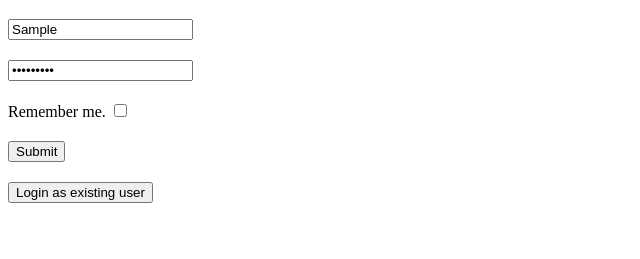
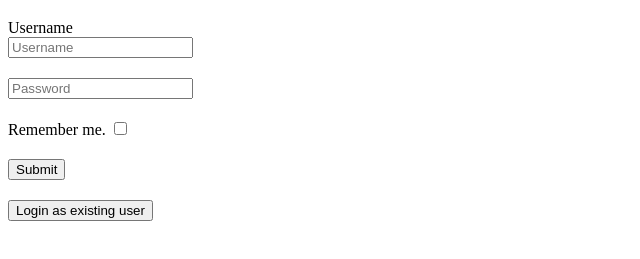
Before and after one commit to acciojob/remember-me-login-form-hcharshal31, a website: page main.html in a window 1280 px wide. Both pictures are taken after typing "Sample", "Sample123" into the empty fields and a click on the input "Submit". Shown: the part 61-320 px from the top of the page, without its empty margins (0-640 px from the left). Drawn offline with Linux system fonts and the light colour scheme.

Commit message:
created a submission

```diff
--- a/main.html
+++ b/main.html
@@ -10,6 +10,7 @@
 
 	<h1>Login Form</h1>
 	<form id="form">
+		<label for="username">Username</label>
 		<input type="text" id="username" placeholder="Username">
 		<input type="password" id="password" placeholder="Password">
 		<label for="checkbox">Remember me.</label>
@@ -17,7 +18,7 @@
 		<input type="submit" id="submit" value="Submit">
 	</form>
 
-	<input type="button" id="existing" value="Login as existing user">
+	<button id="existing">Login as existing user</button>
 
 <script type="text/javascript" src="./script.js"></script>
 </body>
--- a/script.js
+++ b/script.js
@@ -16,6 +16,9 @@ form.addEventListener("submit", (ev)=>{
   }else{
     localStorage.clear();
   }
+
+	document.getElementById("username").value = "";
+	document.getElementById("password").value = "";
 });
 
 let existing = document.getElementById("existing");
```
